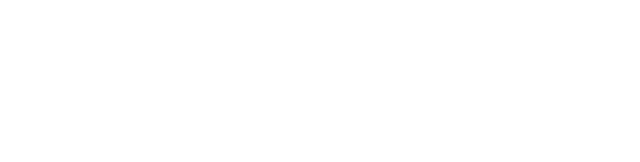
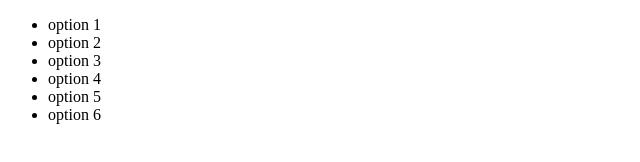
Before and after one commit to Jacy-Barger/Hello-Example, a plain HTML site: page index.html in a window 1280 px wide. Shown: the whole page, without its empty margins (0-640 px from the left). Drawn offline with Linux system fonts and the light colour scheme.

```diff
--- a/index.html
+++ b/index.html
@@ -5,6 +5,13 @@
     <title>Sample</title>
   </head>
   <body>
-
+      <ul>
+        <li>option 1</li>
+        <li>option 2</li>
+        <li>option 3</li>
+        <li>option 4</li>
+        <li>option 5</li>
+        <li>option 6</li>
+      </ul>
   </body>
 </html>
```
